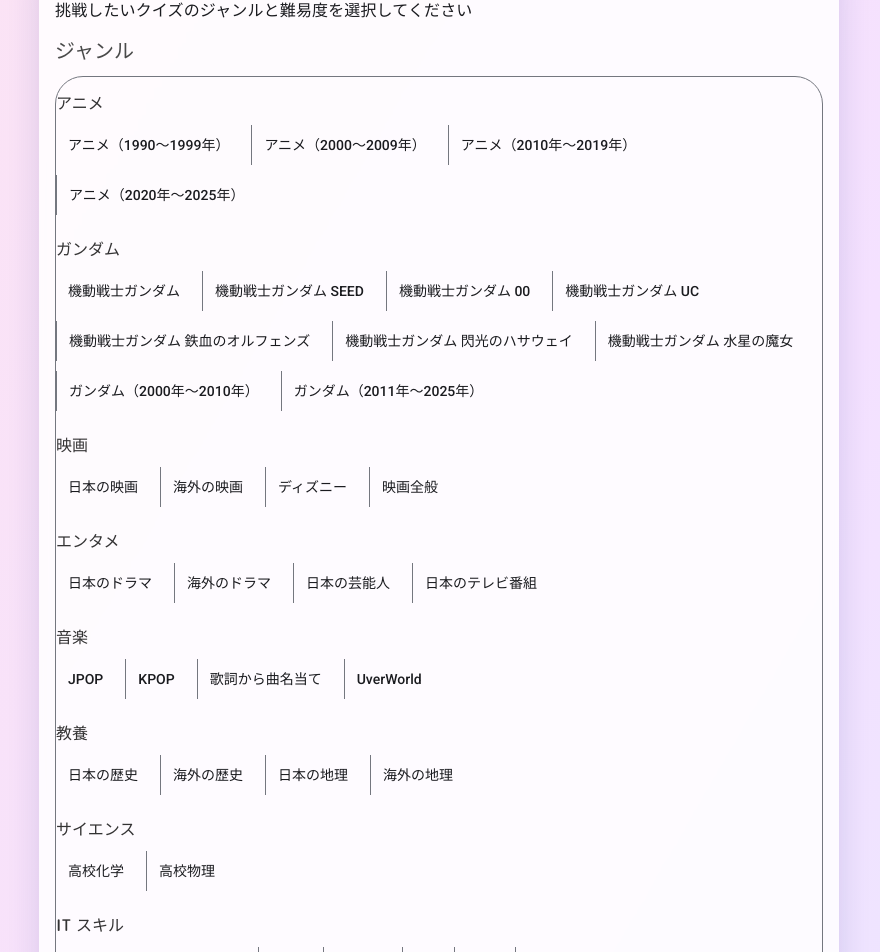
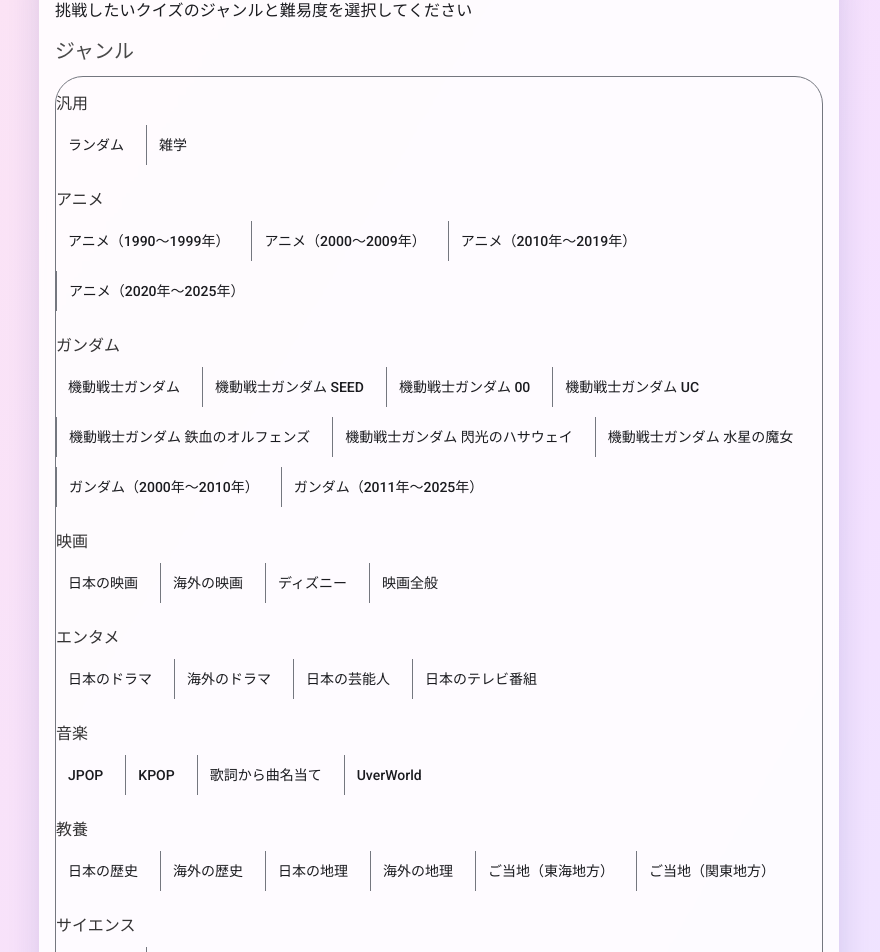
Before and after one commit to Tago-F/freestylequizgame002, an Angular app in the folder frontend/: page /game-setup in a window 1280 px wide. Shown: the part 77-1029 px from the top of the page, without its empty margins (201-1081 px from the left). Built offline with nearby package versions, Linux system fonts and the light colour scheme.

Commit message:
汎用ジャンル追加。

```diff
--- a/frontend/src/app/shared/quiz-state.service.ts
+++ b/frontend/src/app/shared/quiz-state.service.ts
@@ -13,6 +13,13 @@ export interface GenreCategory {
 })
 export class QuizStateService {
   public readonly genreCategories: GenreCategory[] = [
+    {
+      name: '汎用',
+      genres: [
+        'ランダム',
+        '雑学'
+      ]
+    },
     {
       name: 'アニメ',
       genres: [
@@ -50,7 +57,7 @@ export class QuizStateService {
     },
     {
       name: '教養',
-      genres: ['日本の歴史', '海外の歴史', '日本の地理', '海外の地理']
+      genres: ['日本の歴史', '海外の歴史', '日本の地理', '海外の地理', 'ご当地（東海地方）', 'ご当地（関東地方）']
     },
     {
       name: 'サイエンス',
```
